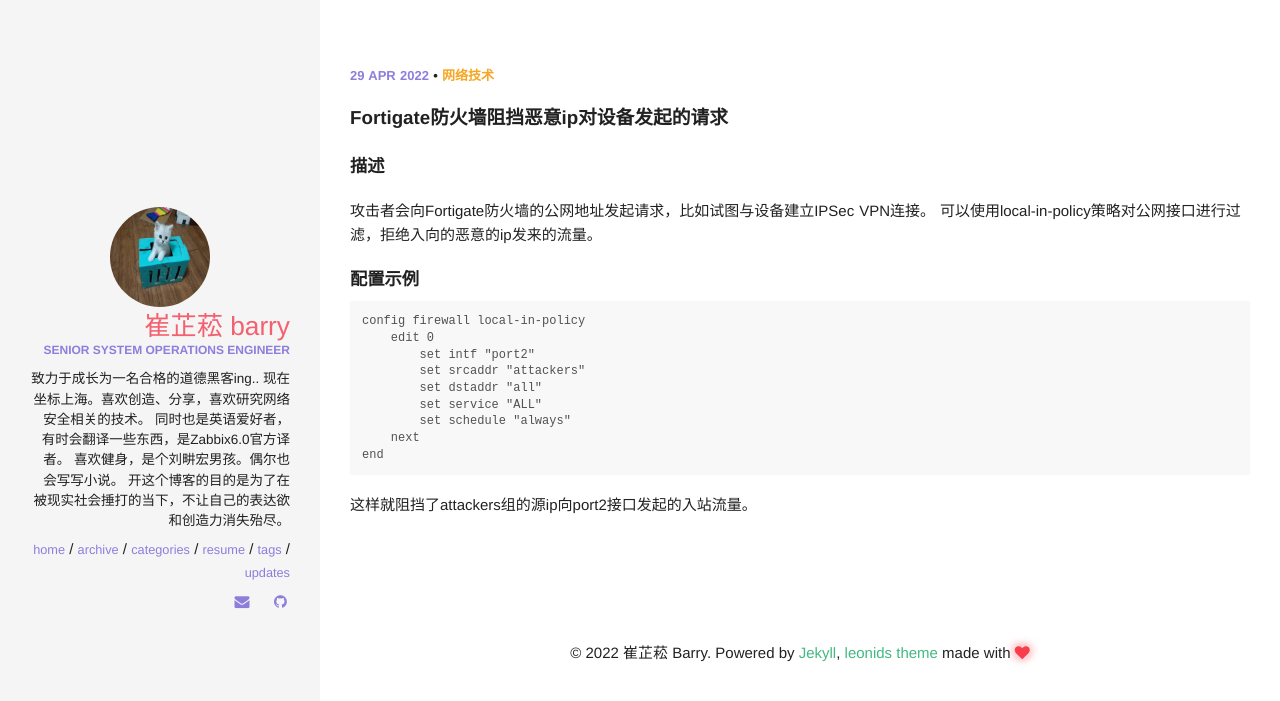
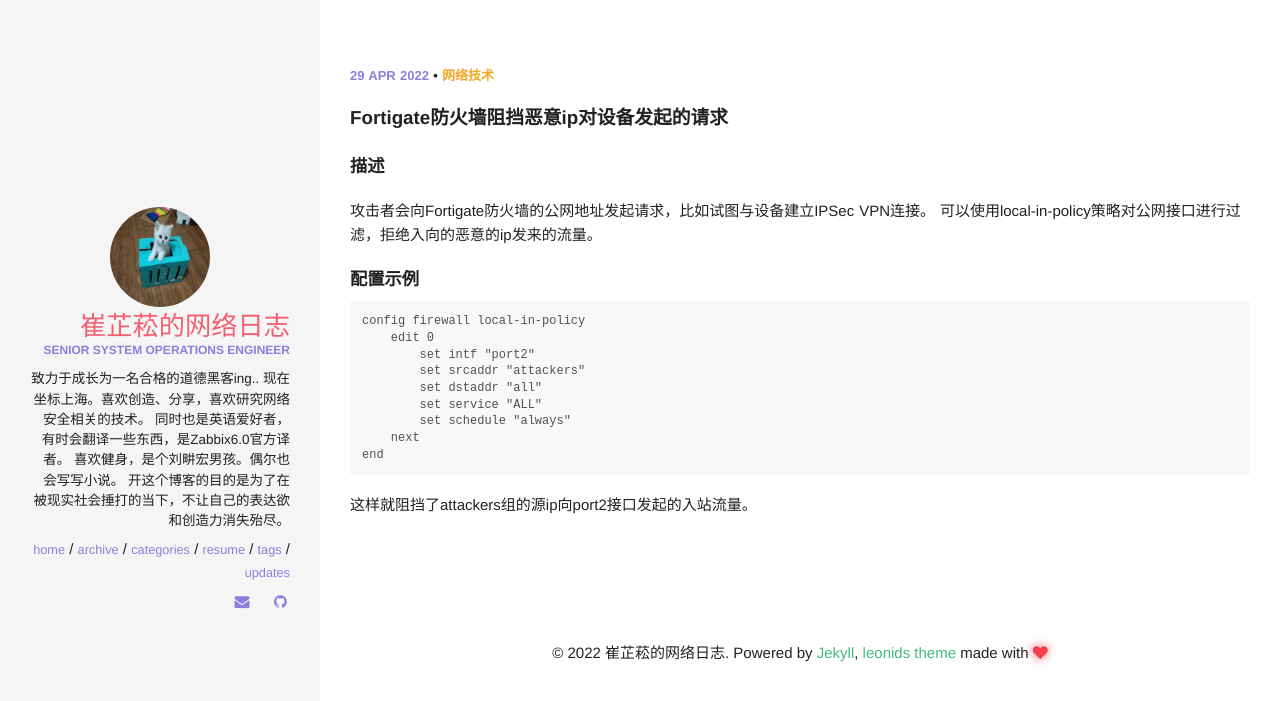
Before and after one commit to BarryCui/barrycui.github.io, a Jekyll site: the page built from index.html, in a window 1280 px wide. Shown: the top 701 px of the page. Built offline with Jekyll 4.4.1, drawn with Linux system fonts in a browser that asks for light colours.

Commit message:
change title

```diff
--- a/_config.yml
+++ b/_config.yml
@@ -37,7 +37,7 @@ plugins:
 ####################################
 #
 owner:
-  name: 崔芷菘 Barry
+  name: 崔芷菘的网络日志
   avatar: avatar.jpg
   job: "Senior System Operations Engineer"
   bio: "致力于成长为一名合格的道德黑客ing..
```
